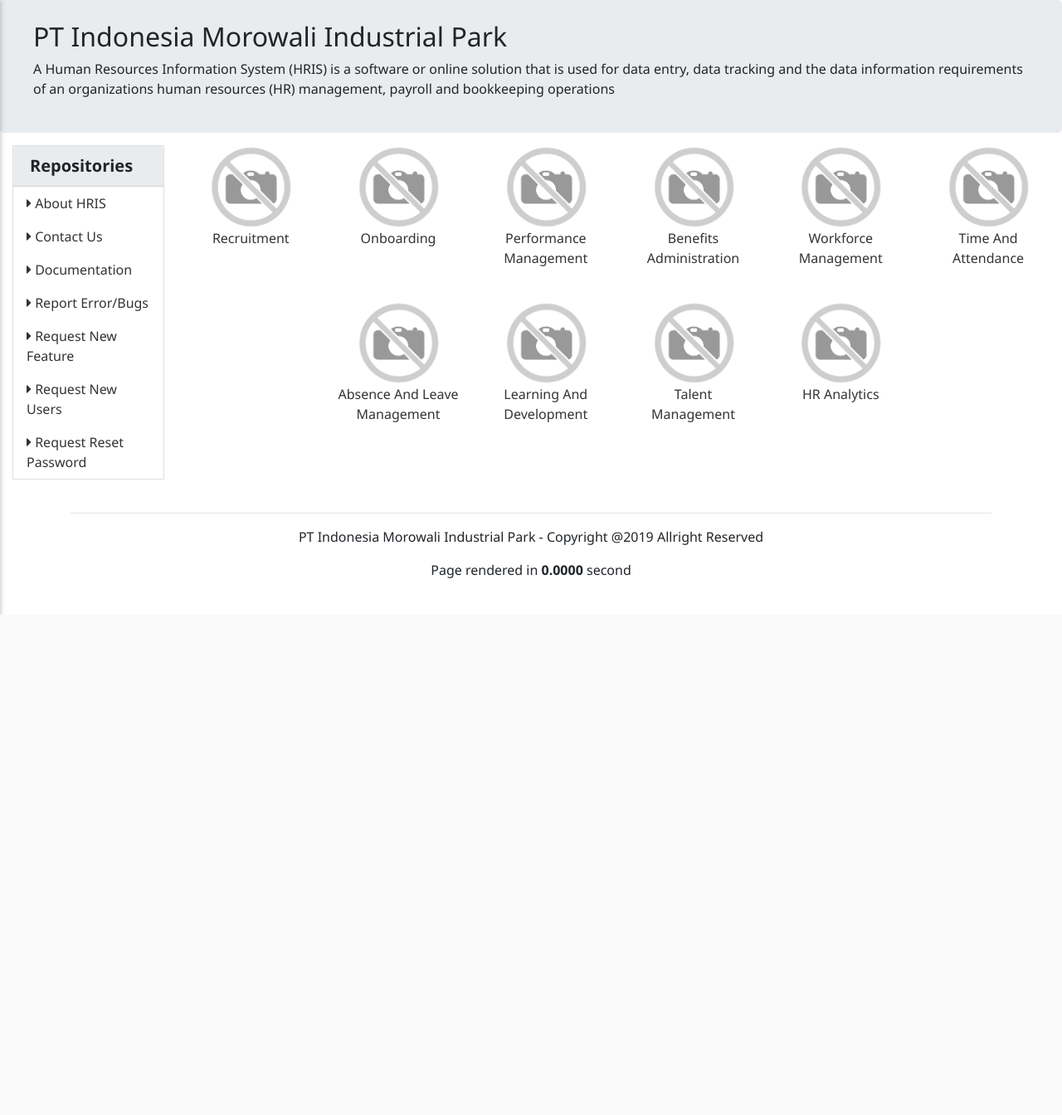
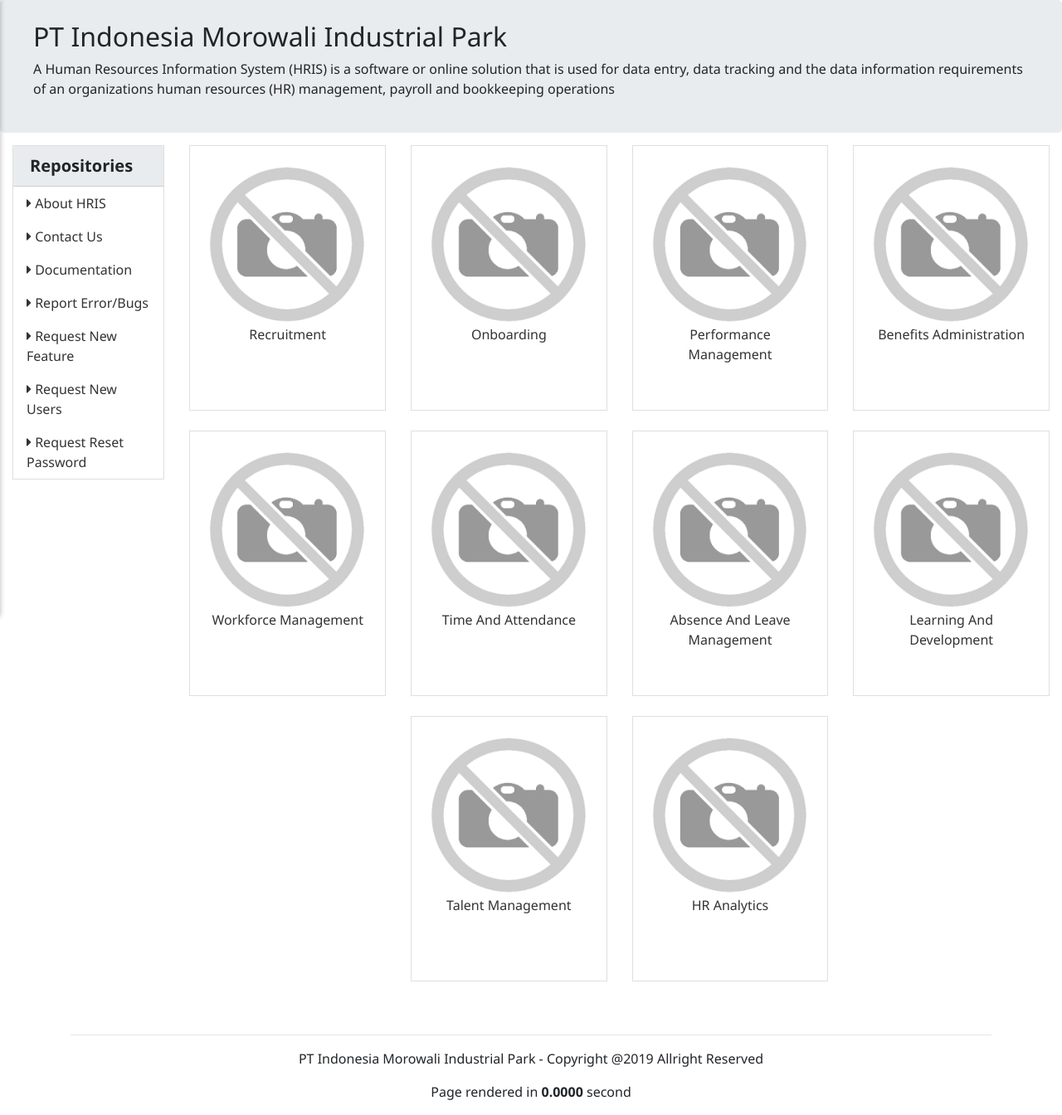
Before and after one commit to ardiarcadia/core_v4, a CodeIgniter app: page /database/home in a window 1280 px wide. Shown: the part 59-1403 px from the top of the page at 83% size. Before the commit the page ends 800 px from the top, so only its background shows below. Run offline with CodeIgniter, Linux system fonts and the light colour scheme; the visitor is signed in with stand-in values (Sample User, id 1); data comes from the database, SQL or seed files in the repository; data that the repository does not hold is empty; some web fonts are replaced.

Commit message:
Perubahan icon box di dashboard, style shadow, grid migrasi ke bootstrap 4

```diff
--- a/app/views/home/dashboard.php
+++ b/app/views/home/dashboard.php
@@ -29,12 +29,18 @@
 			<div class="row justify-content-center">
 
 				<?php foreach ($icon_data as $a => $b ) { ?>
-				<div class="col-xl-2 col-lg-3 col-md-6 col-sm-6">
-					<a href="<?=$b['link'];?>" class="thumbnail is-icon-box is-link-icon-box">
-						<img src="<?=base_url($b['icon']);?>" alt="Image Is Not Found !"><br>
-						<p class="text-center"><?=$a;?></p>
-					</a>
-				</div>
+
+					<div class="col-sm-6 col-md-4 col-lg-3 col-xl-3">
+						<div class="card is-icon-box">
+							<div class="card-body">
+								<a class="is-link" href="<?=$b['link'];?>">
+									<img class="card-img-top" src="<?=base_url($b['icon']);?>" alt="Image Is Not Found !">
+									<p class="card-text text-center"><?=$a;?></p>
+								</a>
+							</div>
+						</div><br>
+					</div>
+
 				<?php } ?>
 
 			</div>
--- a/src/css/skin.css
+++ b/src/css/skin.css
@@ -93,7 +93,9 @@ a.nav-link:hover {
 .card-title {
     margin-bottom: 0px;
 }
-
+.card.is-icon-box:hover {
+    box-shadow: 0 4px 8px 0 rgba(0, 0, 0, 0.2), 0 6px 16px 0 rgba(0, 0, 0, 0.20);
+}
 
 /*PopUp Edit Box*/
 .popup_box {
@@ -180,17 +182,6 @@ button.btn-block.btn-popup {
     border-radius: 0;
 }
 
-/*Thumbnail*/
-a.thumbnail:hover, a.thumbnail:focus, a.thumbnail.active {
-    text-decoration: none;
-    border-color: #0f9647;
-    background-color: #eee;
-    color: #0f9647;
-}
-a.thumbnail.is-icon-box > img{
-    max-height: 100px;
-}
-
 /*Option Style*/
 .is-no-padding {
     padding: 0;
@@ -202,12 +193,14 @@ a.thumbnail.is-icon-box > img{
     box-shadow: 0 3px 6px rgba(0,0,0,0.16), 0 3px 6px rgba(0,0,0,0.23);
 }
 .is-icon-box {
-    min-height: 250px;
-    padding: 25px;
+    min-height: 320px;
 }
-.is-link-icon-box {
+.is-link {
     color: #333;
-    font-size: 16px;
+}
+.is-link:hover {
+    color: #0f9647;
+    text-decoration: none;
 }
 
 /*Breadcrumb*/
```
